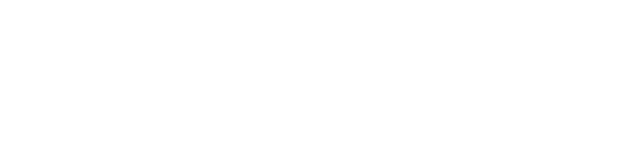
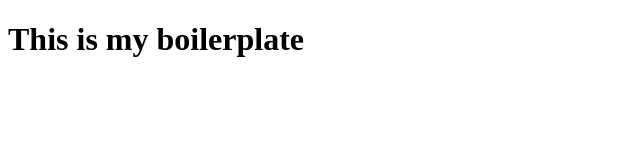
Before and after one commit to Kellyrmit/kellyxiao.github.io, a plain HTML site: page DMS4/Assignment 1/index.html in a window 1280 px wide. Shown: the whole page, without its empty margins (0-640 px from the left). Drawn offline with Linux system fonts and the light colour scheme.

Commit message:
add h1 to index

```diff
--- a/DMS4/Assignment 1/index.html
+++ b/DMS4/Assignment 1/index.html
@@ -5,5 +5,7 @@
     <meta name="viewport" content="width=device-width, initial-scale=1.0" />
     <title>Assessment 1</title>
   </head>
-  <body></body>
+  <body>
+    <h1>This is my boilerplate</h1>
+  </body>
 </html>
```
